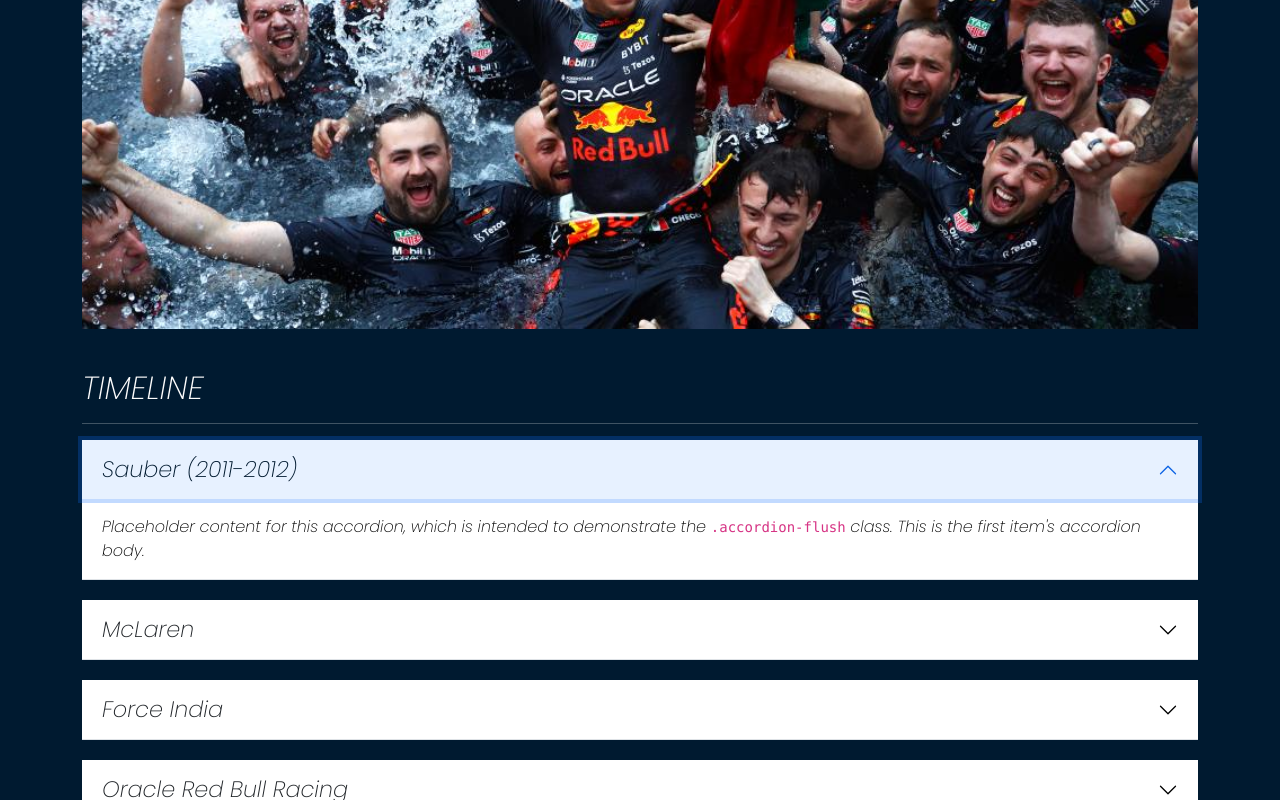
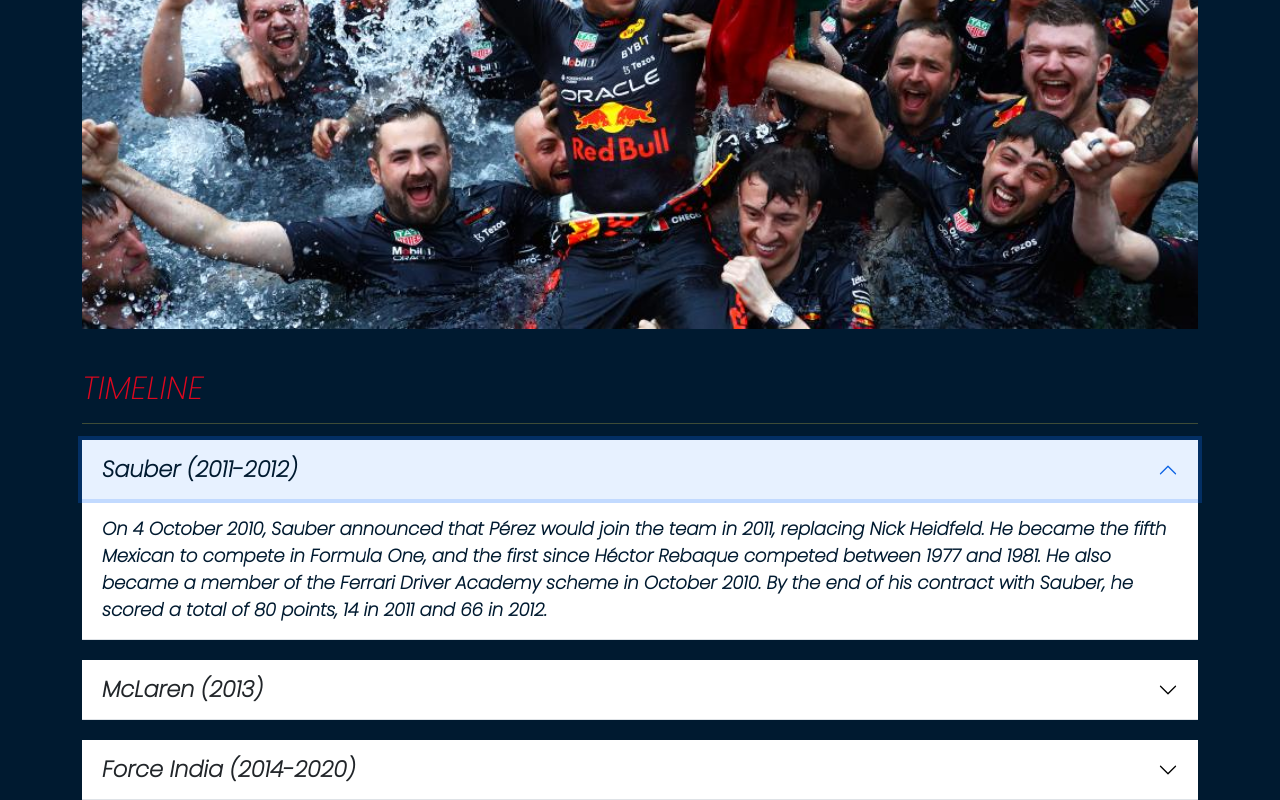
Before and after one commit to LuisCorrea1/TributePage, a plain HTML site: page index.html in a window 1280 px wide. Both pictures are taken after a click on the button "Sauber (2011-2012)". Shown: the part 1673-2473 px from the top of the page. Drawn offline with nearby package versions, Linux system fonts and the light colour scheme.

Commit message:
6)Timeline information

```diff
--- a/css/style.css
+++ b/css/style.css
@@ -10,8 +10,15 @@
     font-family: 'Poppins', sans-serif;
 }
 
+hr {
+    color: #f8dd4d;
+}
 .container-fluid {
     padding: 0px;
+}
+
+.container-fluid h2 {
+    color: #de071f;
 }
 #mainImg h1{
     font-size: 5vw;
@@ -60,10 +67,16 @@
     margin-bottom: 20px;
 }
 .accordion-button{
+    font-weight: bolder;
     font-size: 0.7em;
-    font-weight: 500;
 }
 .accordion-button:not(.collapsed){
-
+    font-weight: bold;
     color: #001a30;
 }
+
+.accordion-body {
+    color: #001a30;
+    font-size: 18px;
+    font-weight: bold;
+}
--- a/index.html
+++ b/index.html
@@ -56,37 +56,37 @@
                         </button>
                       </h2>
                       <div id="flush-collapseOne" class="accordion-collapse collapse" aria-labelledby="flush-headingOne" data-bs-parent="#accordionFlushExample">
-                        <div class="accordion-body">Placeholder content for this accordion, which is intended to demonstrate the <code>.accordion-flush</code> class. This is the first item's accordion body.</div>
+                        <div class="accordion-body">On 4 October 2010, Sauber announced that Pérez would join the team in 2011, replacing Nick Heidfeld. He became the fifth Mexican to compete in Formula One, and the first since Héctor Rebaque competed between 1977 and 1981. He also became a member of the Ferrari Driver Academy scheme in October 2010. By the end of his contract with Sauber, he scored a total of 80 points, 14 in 2011 and 66 in 2012.</div>
                       </div>
                     </div>
                     <div class="accordion-item">
                       <h2 class="accordion-header" id="flush-headingTwo">
                         <button class="accordion-button collapsed" type="button" data-bs-toggle="collapse" data-bs-target="#flush-collapseTwo" aria-expanded="false" aria-controls="flush-collapseTwo">
-                          McLaren
+                          McLaren (2013)
                         </button>
                       </h2>
                       <div id="flush-collapseTwo" class="accordion-collapse collapse" aria-labelledby="flush-headingTwo" data-bs-parent="#accordionFlushExample">
-                        <div class="accordion-body">Placeholder content for this accordion, which is intended to demonstrate the <code>.accordion-flush</code> class. This is the second item's accordion body. Let's imagine this being filled with some actual content.</div>
+                        <div class="accordion-body">On 28 September 2012, Lewis Hamilton's decision to leave McLaren for Mercedes in 2013 was announced, and Pérez was subsequently confirmed as Hamilton's replacement. This also ended Pérez' association with Ferrari, as he was released from its driver academy. Pérez confirmed on 13 November 2013 that he would be leaving McLaren at the end of the season to be replaced by Kevin Magnussen. On 12 December 2013 (exactly a month after it was announced he would leave McLaren), Force India confirmed that Pérez would join Nico Hülkenberg in their driver line-up for 2014 in a 15 million Euro deal. He ended up scoring a total of 49 points.</div>
                       </div>
                     </div>
                     <div class="accordion-item">
                       <h2 class="accordion-header" id="flush-headingThree">
                         <button class="accordion-button collapsed" type="button" data-bs-toggle="collapse" data-bs-target="#flush-collapseThree" aria-expanded="false" aria-controls="flush-collapseThree">
-                          Force India
+                          Force India (2014-2020)
                         </button>
                       </h2>
                       <div id="flush-collapseThree" class="accordion-collapse collapse" aria-labelledby="flush-headingThree" data-bs-parent="#accordionFlushExample">
-                        <div class="accordion-body">Placeholder content for this accordion, which is intended to demonstrate the <code>.accordion-flush</code> class. This is the third item's accordion body. Nothing more exciting happening here in terms of content, but just filling up the space to make it look, at least at first glance, a bit more representative of how this would look in a real-world application.</div>
+                        <div class="accordion-body">On 12 December 2013, Pérez had his drive for Force India in 2014 confirmed. With a total of 7 podiums and 577 points achieved duryng his stay in Force India (later named Racing Point), Pérez became one of the most experienced drivers on the grid wich would later lead him to win his first race at the Sakhir Grand Prix in 2020.<br>The most major controversy of the year, however, was in Perez finding himself ousted from Racing Point, despite being under contract to the team for two more years, for Sebastian Vettel. Perez went on to score his best results of the 2020 season, while in the unusual situation of having no confirmed spot on the grid for 2021... </div>
                       </div>
                     </div>
                     <div class="accordion-item">
                         <h2 class="accordion-header" id="flush-headingFour">
                           <button class="accordion-button collapsed" type="button" data-bs-toggle="collapse" data-bs-target="#flush-collapseFour" aria-expanded="false" aria-controls="flush-collapseFour">
-                            Oracle Red Bull Racing
+                            Oracle Red Bull Racing (2021-2024)
                           </button>
                         </h2>
                         <div id="flush-collapseFour" class="accordion-collapse collapse" aria-labelledby="flush-headingFour" data-bs-parent="#accordionFlushExample">
-                          <div class="accordion-body">Placeholder content for this accordion, which is intended to demonstrate the <code>.accordion-flush</code> class. This is the third item's accordion body. Nothing more exciting happening here in terms of content, but just filling up the space to make it look, at least at first glance, a bit more representative of how this would look in a real-world application.</div>
+                          <div class="accordion-body">Pérez raced for Red Bull Racing in 2021, replacing Alex Albon - who was demoted to the role of reserve and test driver - and partnering Max Verstappen. The 2021 season turned out to be his best season in Formula 1, scoring 190 points and 5 podium finishes including a win (his first with RedBull) at the Azerbaijan Grand Prix.<br>His solid performance led him to sign another year with RedBull. Midway through the 2022 season, Perez has scored 173 points including 6 podium finishes along with a win at the Monaco Grand Prix. This led to another contract extension that will keep him at RedBull until 2024.  </div>
                         </div>
                       </div>
                   </div>
```
